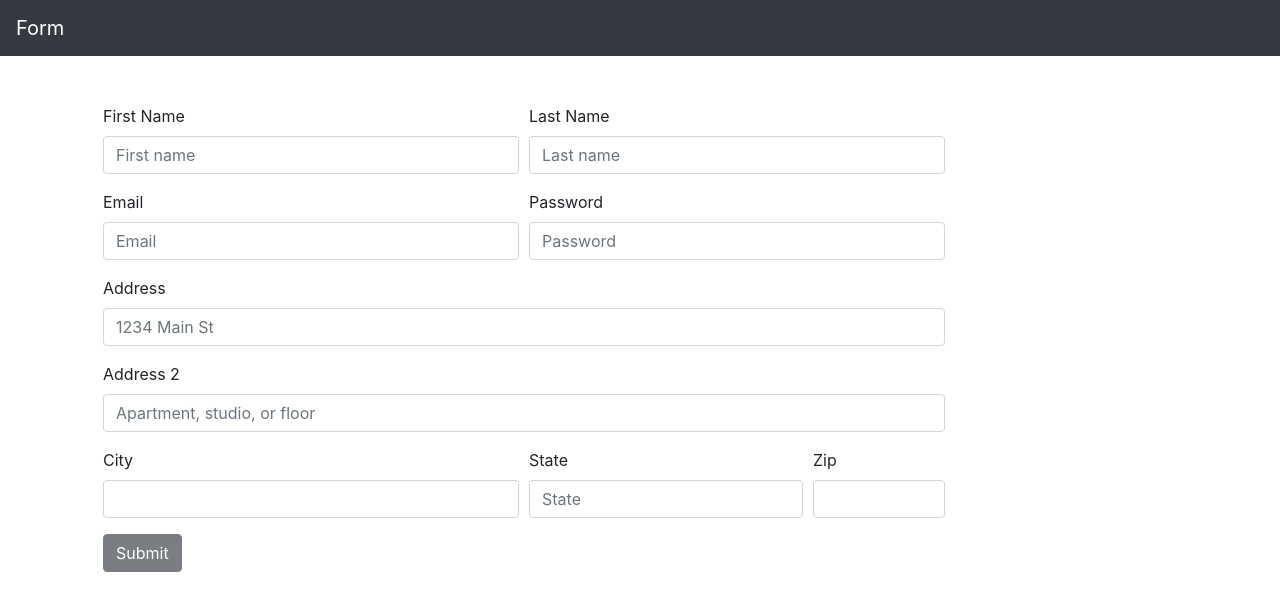
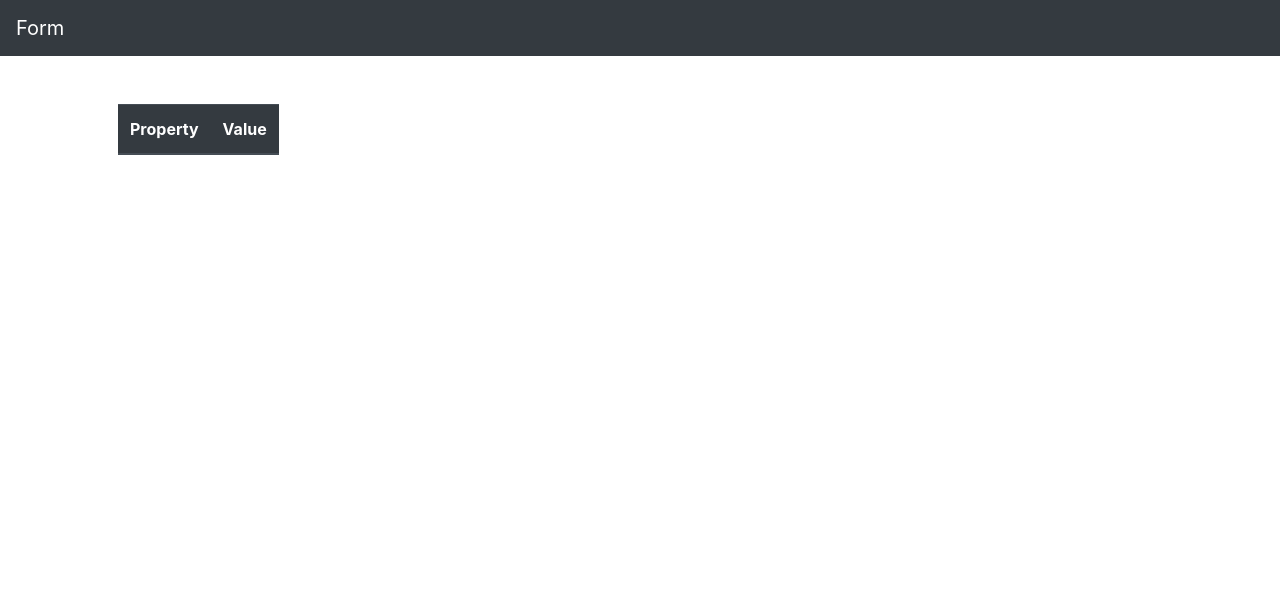
Before and after one commit to ZizoNaser/angular-form, an Angular app: page / in a window 1280 px wide. Shown: the top 610 px of the page. Built offline with nearby package versions, Linux system fonts and the light colour scheme.

Commit message:
Added Display (table) Component

```diff
--- a/src/app/app.component.html
+++ b/src/app/app.component.html
@@ -3,6 +3,7 @@
 </nav>
 <div class="container p-5">
   <div class="row">
-    <af-form></af-form>
+    <!-- <af-form></af-form> -->
+    <af-display></af-display>
   </div>
 </div>
--- a/src/app/app.module.ts
+++ b/src/app/app.module.ts
@@ -7,11 +7,13 @@ import { AppComponent } from './app.component';
 import { FormDdComponent } from './form-dd/form-dd.component';
 
 import { StorageService } from './storage-service.service';
+import { DisplayComponent } from './display/display.component';
 
 @NgModule({
   declarations: [
     AppComponent,
-    FormDdComponent
+    FormDdComponent,
+    DisplayComponent
   ],
   imports: [
     BrowserModule,
--- /dev/null
+++ b/src/app/display/display.component.html
@@ -0,0 +1,17 @@
+<div class="container-fluid">
+    <table class="table table-striped table-dark ">
+        <thead>
+          <tr>
+            <th scope="col">Property</th>
+            <th scope="col">Value</th>
+          </tr>
+        </thead>
+        <tbody>
+          <tr *ngFor="let key of objectKeys(data)" >
+              <td >{{key}}</td>
+              <td>{{data[key]}}</td>
+          </tr>
+
+        </tbody>
+      </table>
+</div>
--- /dev/null
+++ b/src/app/display/display.component.ts
@@ -0,0 +1,20 @@
+import { Component, OnInit } from '@angular/core';
+import {StorageService} from 'app/storage-service.service';
+
+@Component({
+  selector: 'af-display',
+  templateUrl: './display.component.html',
+  styles: []
+})
+export class DisplayComponent implements OnInit {
+
+
+  objectKeys = Object.keys;
+
+  constructor(private storageService : StorageService) { }
+
+  ngOnInit() {
+   this.data = this.storageService.load;
+  }
+
+}
```
